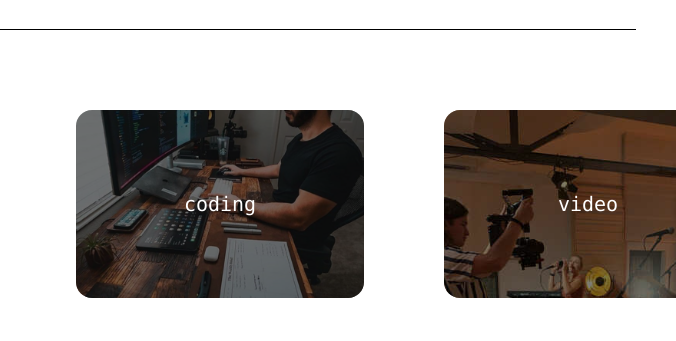
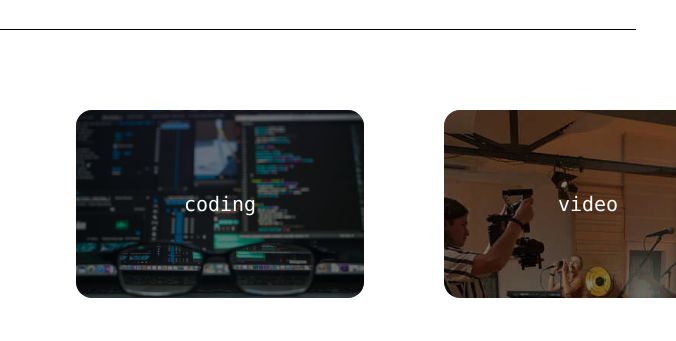
Before and after one commit to samuelspagl/schmuelsworldGIT, a plain HTML site: page index.html in a window 1280 px wide. Shown: the part 1264-1605 px from the top of the page, 604-1280 px from the left. Drawn offline with Linux system fonts and the light colour scheme; a script that the page names is missing.

Commit message:
minor fixes

```diff
--- a/index.html
+++ b/index.html
@@ -116,7 +116,7 @@
                  <!-- Box 3 -->
                 <div class="box-overlayB-1">
                     <a href="#" class="box-overlayB-2"
-                        style="background-image: url(img/home_coding.png); background-size: cover;">
+                        style="background-image: url(img/home_coding.jpg); background-size: cover;">
                         <div class="box-overlayB-3">
                             <p class="box-overlayB-text">coding</p>
                         </div>
```
Also changed, not shown: photography.html (+1 -1 lines), img/home_coding.jpg (added), img/home_coding.png (deleted).
